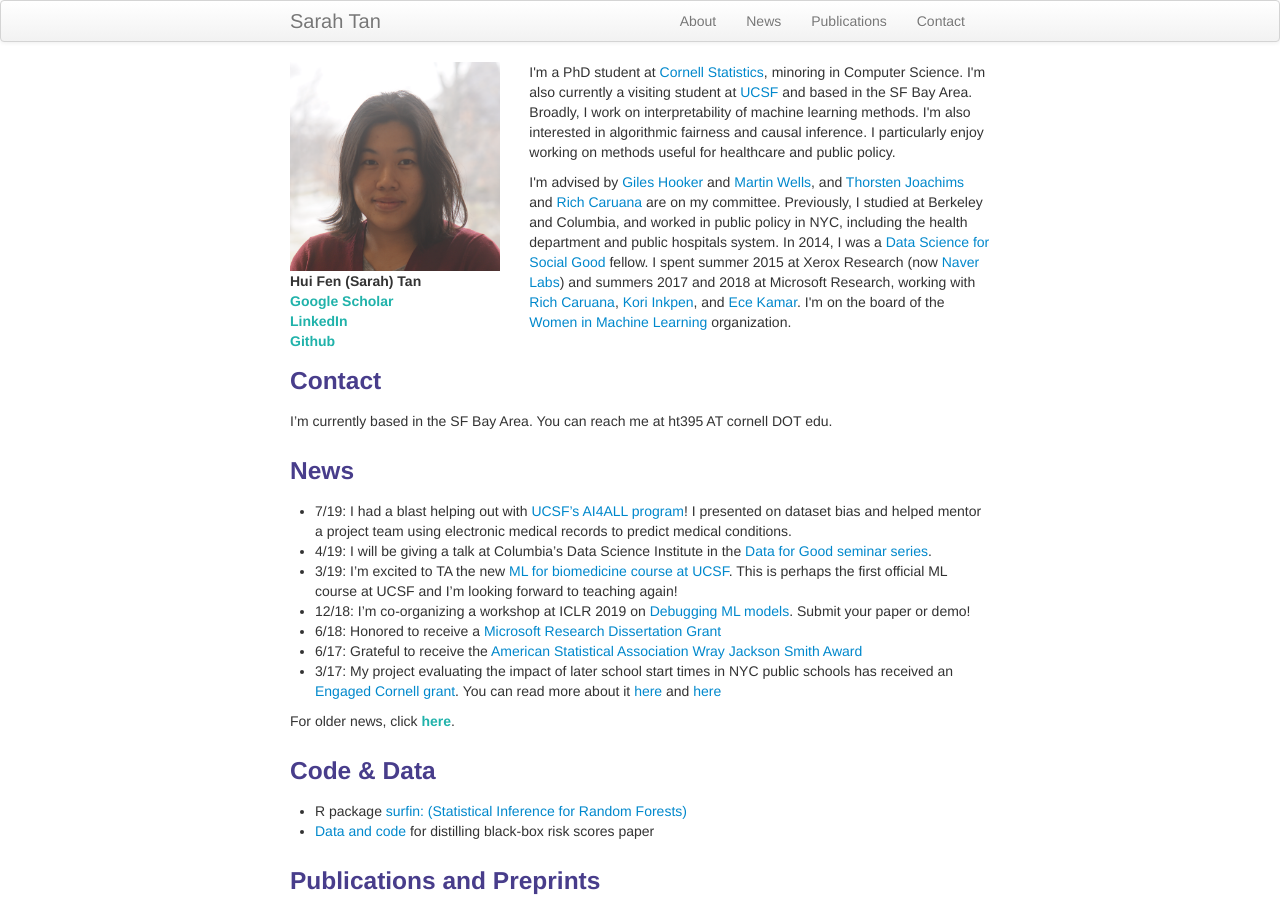
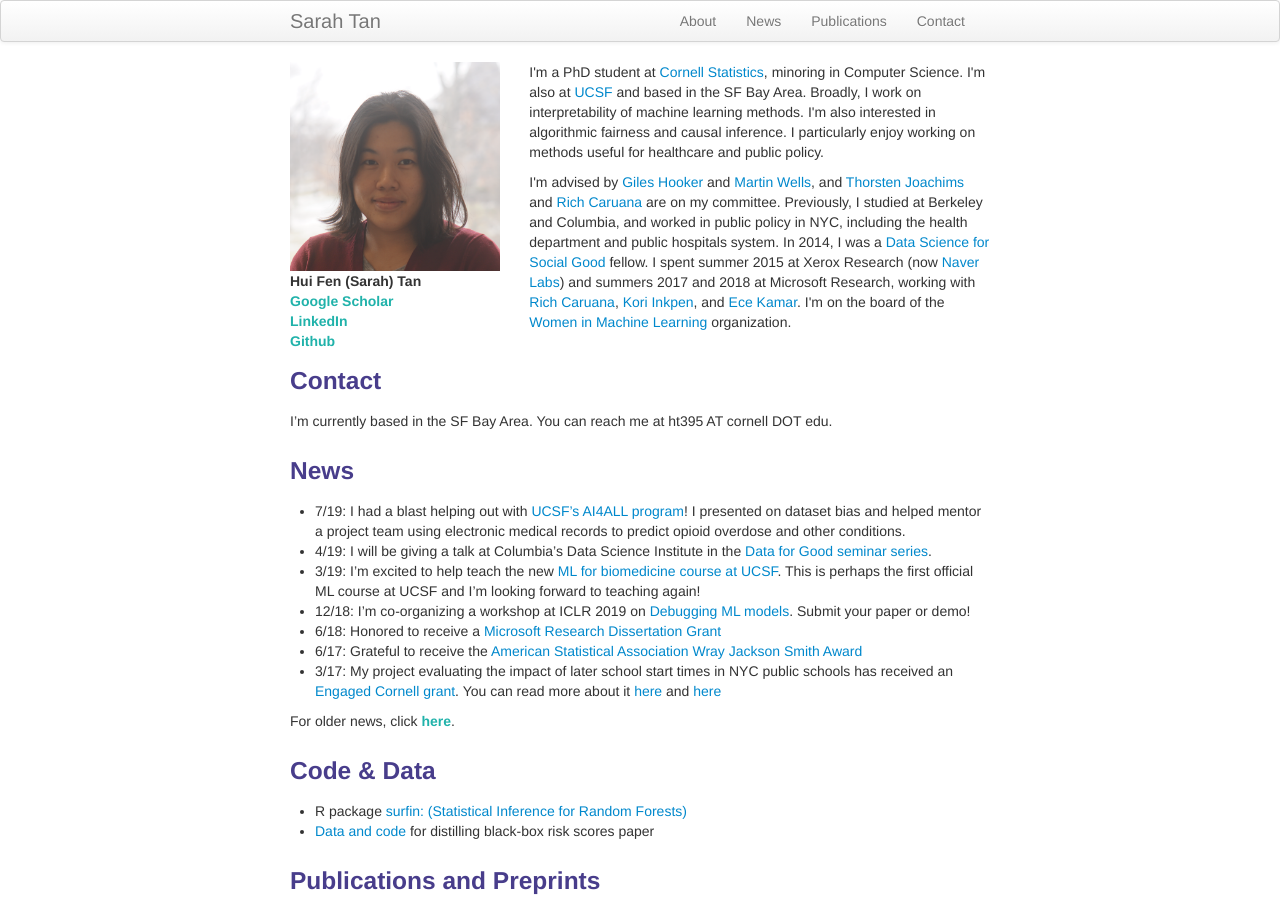
Before and after one commit to shftan/shftan.github.io, a Jekyll site: the page built from index.md, in a window 1280 px wide and 900 px high. Built offline with Jekyll 4.4.1, drawn with Linux system fonts in a browser that asks for light colours.

Commit message:
Update index.md

```diff
--- a/index.md
+++ b/index.md
@@ -18,7 +18,7 @@ keywords: Sarah Tan, Cornell, statistics, interpretability, causal inference, co
         </div>
 
         <div class="span8">
-                <p>I'm a PhD student at <a href="https://stat.cornell.edu/">Cornell Statistics</a>, minoring in Computer Science. I'm also currently a visiting student at <a href="https://epibiostat.ucsf.edu/">UCSF</a> and based in the SF Bay Area. Broadly, I work on interpretability of machine learning methods. I'm also interested in algorithmic fairness and causal inference. I particularly enjoy working on methods useful for healthcare and public policy.</p>
+                <p>I'm a PhD student at <a href="https://stat.cornell.edu/">Cornell Statistics</a>, minoring in Computer Science. I'm also at <a href="https://epibiostat.ucsf.edu/">UCSF</a> and based in the SF Bay Area. Broadly, I work on interpretability of machine learning methods. I'm also interested in algorithmic fairness and causal inference. I particularly enjoy working on methods useful for healthcare and public policy.</p>
 
                 <p>I'm advised by <a href="http://faculty.bscb.cornell.edu/~hooker/">Giles Hooker</a> and <a href="https://courses.cit.cornell.edu/mtw1/">Martin Wells</a>, and <a href="https://www.cs.cornell.edu/people/tj/">Thorsten Joachims</a> and <a href="https://www.microsoft.com/en-us/research/people/rcaruana/">Rich Caruana</a> are on my committee. Previously, I studied at Berkeley and Columbia, and worked in public policy in NYC, including the health department and public hospitals system. In 2014, I was a <a href="https://dssg.uchicago.edu">Data Science for Social Good</a> fellow. I spent summer 2015 at Xerox Research (now <a href="http://www.europe.naverlabs.com">Naver Labs</a>) and summers 2017 and 2018 at Microsoft Research, working with <a href="https://www.microsoft.com/en-us/research/people/rcaruana/">Rich Caruana</a>, <a href="https://www.microsoft.com/en-us/research/people/kori/">Kori Inkpen</a>, and <a href="https://www.microsoft.com/en-us/research/people/eckamar/">Ece Kamar</a>. I'm on the board of the <a href="https://wimlworkshop.org">Women in Machine Learning</a> organization.</p>
 
@@ -30,9 +30,9 @@ I'm currently based in the SF Bay Area. You can reach me at ht395 AT cornell DOT
 
 <div class="row-fluid" id="news"><h3>News</h3>
 </div>
-- 7/19: I had a blast helping out with [UCSF's AI4ALL program](http://ai4all.ucsf.edu/)! I presented on dataset bias and helped mentor a project team using electronic medical records to predict medical conditions.
+- 7/19: I had a blast helping out with [UCSF's AI4ALL program](http://ai4all.ucsf.edu/)! I presented on dataset bias and helped mentor a project team using electronic medical records to predict opioid overdose and other conditions.
 - 4/19: I will be giving a talk at Columbia's Data Science Institute in the [Data for Good seminar series](https://events.columbia.edu/cal/event/eventView.do?href=/public/cals/MainCal/CAL-00bb9e24-69b3e39a-0169-b633b324-000010e3.ics).
-- 3/19: I'm excited to TA the new [ML for biomedicine course at UCSF](https://ticr.ucsf.edu/courses/machine_learning.html). This is perhaps the first official ML course at UCSF and I'm looking forward to teaching again!
+- 3/19: I'm excited to help teach the new [ML for biomedicine course at UCSF](https://ticr.ucsf.edu/courses/machine_learning.html). This is perhaps the first official ML course at UCSF and I'm looking forward to teaching again!
 - 12/18: I'm co-organizing a workshop at ICLR 2019 on [Debugging ML models](https://debug-ml-iclr2019.github.io/). Submit your paper or demo!
 - 6/18: Honored to receive a [Microsoft Research Dissertation Grant](https://www.microsoft.com/en-us/research/academic-program/dissertation-grant/#!grant-recipients)
 - 6/17: Grateful to receive the [American Statistical Association Wray Jackson Smith Award](http://stattrak.amstat.org/2017/07/01/smithscholarship/)
```
